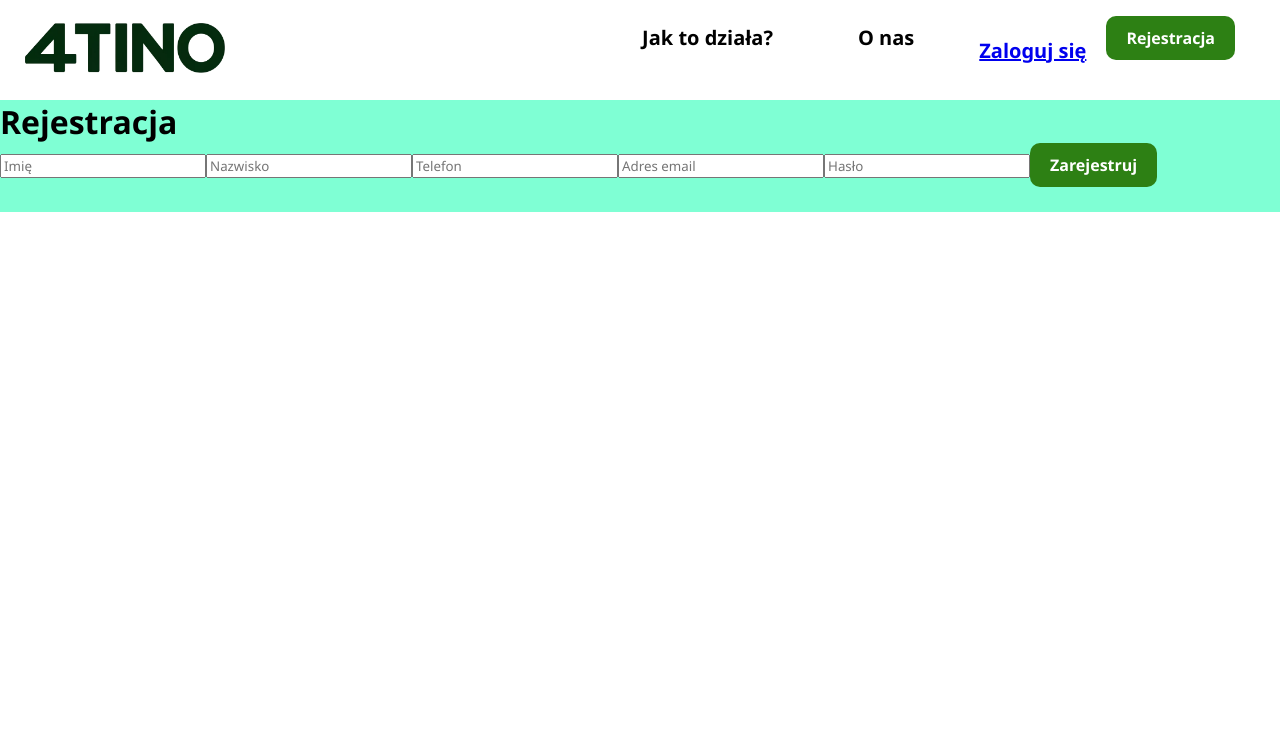
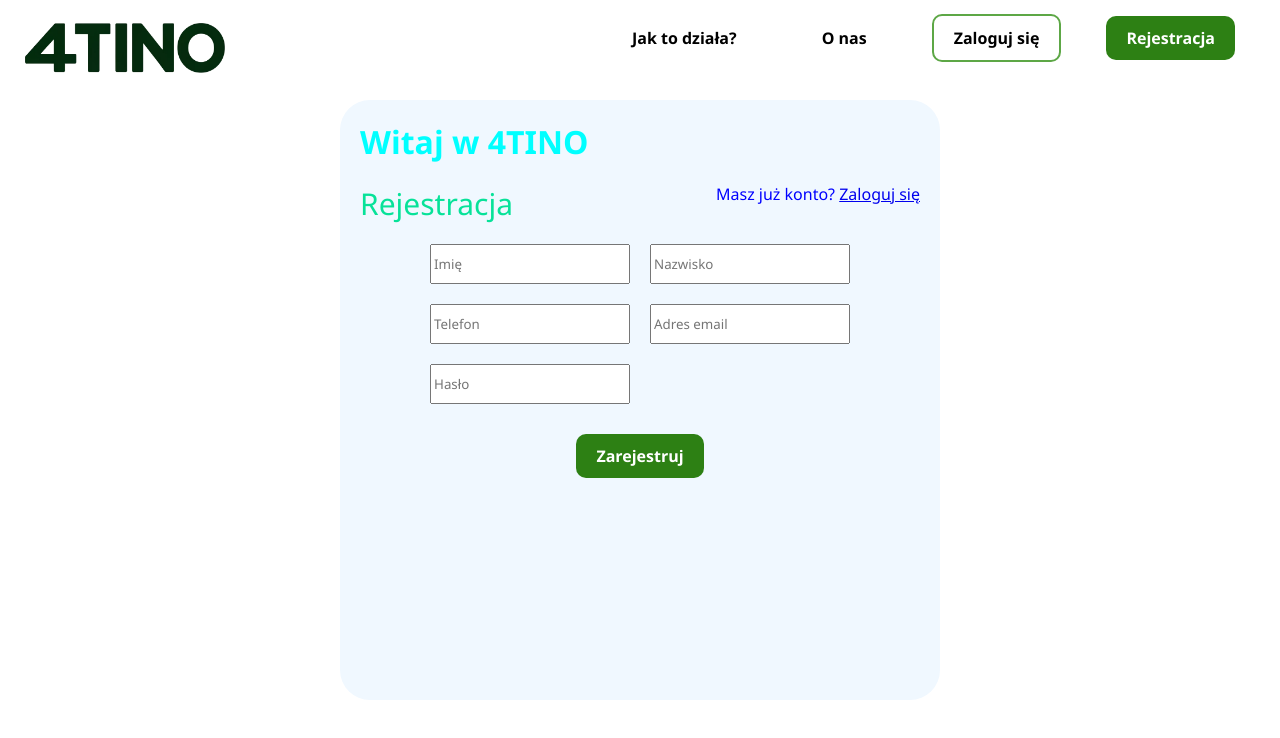
Before and after one commit to infoshareacademy/jfdzr13-team-4tino, a React (Vite) app: page /register in a window 1280 px wide. Shown: the top 738 px of the page. Built offline with nearby package versions, Linux system fonts and the light colour scheme.

Commit message:
wstepne poprawki css navbar btn, register form

```diff
--- a/src/App.css
+++ b/src/App.css
@@ -3,18 +3,3 @@
   box-sizing: border-box;
   font-family: "Segoe UI", Tahoma, Geneva, Verdana, sans-serif;
 }
-button {
-  width: fit-content;
-  font-size: 16px;
-  line-height: 1.5;
-  padding: 10px 20px;
-  border-radius: 10px;
-  border: none;
-  color: white;
-  background-color: #2d8014;
-  font-weight: 700;
-}
-button:hover {
-  cursor: pointer;
-  background-color: #5da746;
-}
--- a/src/components/Navbar/Navbar.jsx
+++ b/src/components/Navbar/Navbar.jsx
@@ -22,10 +22,12 @@ const Navbar = () => {
       </Link>
 
         <div className={styles.loginPanel}>
+
           <Link to="/login">
-            {" "}
-            <p>Zaloguj się</p>
+              <button className={styles.login}>Zaloguj się</button>
           </Link>
+
+
           <Link to="/register">
             <button>Rejestracja </button>
           </Link>
--- a/src/components/Navbar/Navbar.module.css
+++ b/src/components/Navbar/Navbar.module.css
@@ -29,12 +29,40 @@
 .item {
   background-color: white;
   color: black;
-  font-size: 20px;
+  font-size: 16px;
   font-weight: 700;
 }
+
 .item:hover {
   background-color: white;
   color: #5da746;
+  font-size: 16px;
+  font-weight: 700;
+}
+.login {
+  background-color: white;
+  border: 2px solid #5da746;
+  color: black;
   font-size: 20px;
   font-weight: 700;
+
+  font-size: 16px;
+  line-height: 1.5;
+  padding: 10px 20px;
+  border-radius: 10px;
 }
+
+button {
+  font-size: 16px;
+  line-height: 1.5;
+  padding: 10px 20px;
+  border-radius: 10px;
+  border: none;
+  color: white;
+  background-color: #2d8014;
+  font-weight: 700;
+}
+button:hover {
+  cursor: pointer;
+  background-color: #5da746;
+}
--- a/src/components/Register/Register.jsx
+++ b/src/components/Register/Register.jsx
@@ -3,8 +3,7 @@ import { getAuth, createUserWithEmailAndPassword, updateProfile } from "firebase
 import styles from "./Register.module.css";
 import { db } from '../../firebase';
 import { collection, addDoc } from 'firebase/firestore';
-
-
+import { Link } from 'react-router-dom';
 
 function Register() {
   const auth = getAuth();
@@ -29,20 +28,20 @@ function Register() {
     })
 
 
-
-
   }
     return (
         <div className={styles.registerForm}>
-            <h1>Rejestracja</h1>
-            <form>
-                <input type="text" value={firstName} onChange={(e) => setFirstName(e.target.value)} placeholder="Imię" />
-                <input type="text" value={lastName} onChange={(e) => setLastName(e.target.value)} placeholder="Nazwisko" />
-                <input type="text" value={phone} onChange={(e) => setPhone(e.target.value)} placeholder="Telefon" />
-                <input type="email" value={email} onChange={(e) => setEmail(e.target.value)} placeholder="Adres email" />
-                <input type="password" value={password} onChange={(e) => setPassword(e.target.value)} placeholder="Hasło" />
-                <button type="submit" onClick={register}>Zarejestruj</button>
+            <h1 className={styles.welcomeTitle}>Witaj w 4TINO</h1>
+            <p className={styles.loginLink}>Masz już konto? <Link to="/login">Zaloguj się</Link></p>
+            <div className={styles.registerTitle}>Rejestracja</div>
+            <form className={styles.form}>
+                <input type="text" value={firstName} onChange={(e) => setFirstName(e.target.value)} placeholder="Imię" required/>
+                <input type="text" value={lastName} onChange={(e) => setLastName(e.target.value)} placeholder="Nazwisko" required/>
+                <input type="text" value={phone} onChange={(e) => setPhone(e.target.value)} placeholder="Telefon" required/>
+                <input type="email" value={email} onChange={(e) => setEmail(e.target.value)} placeholder="Adres email" required/>
+                <input type="password" value={password} onChange={(e) => setPassword(e.target.value)} placeholder="Hasło" required/>
             </form>
+            <button className={styles.button} type="submit" onClick={register}>Zarejestruj</button>
         </div>
     );
 }
--- a/src/components/Register/Register.module.css
+++ b/src/components/Register/Register.module.css
@@ -1,3 +1,43 @@
 .registerForm {
-  background-color: aquamarine;
+  background-color: aliceblue;
+  height: 600px;
+  width: 600px;
+  border-radius: 30px;
+  position: absolute;
+  top: 50%;
+  left: 50%;
+  transform: translate(-50%, -50%);
+  padding: 20px;
 }
+
+.welcomeTitle {
+  color: aqua;
+  margin-bottom: 20px;
+}
+
+.registerTitle {
+  color: rgb(7, 226, 153);
+  font-size: 30px;
+  margin-bottom: 20px;
+}
+
+.loginLink {
+  color: blue;
+  float: right;
+  margin-bottom: 20px;
+}
+
+.form {
+  display: grid;
+  grid-template-columns: 200px 200px;
+  grid-template-rows: 40px 40px 40px;
+  gap: 20px;
+  justify-content: center;
+}
+
+.button {
+  display: block;
+  margin-left: auto;
+  margin-right: auto;
+  margin-top: 30px;
+}
```
